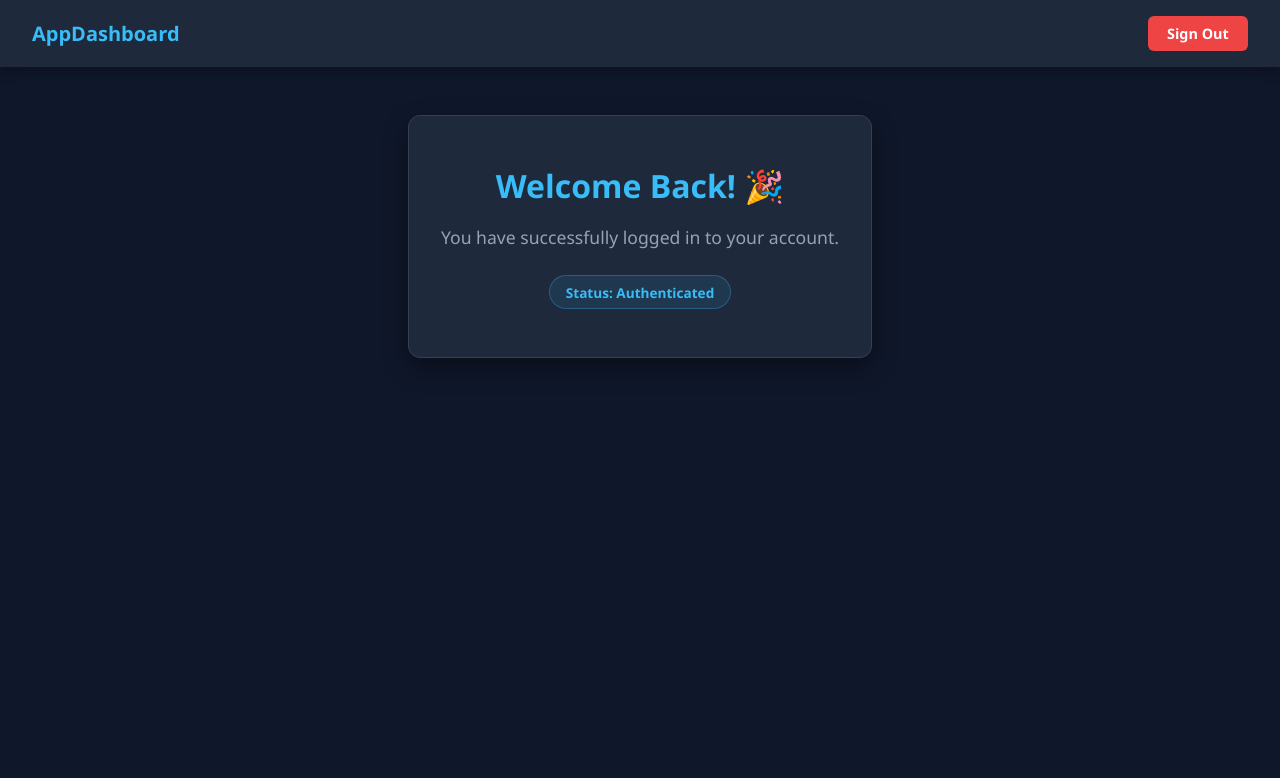
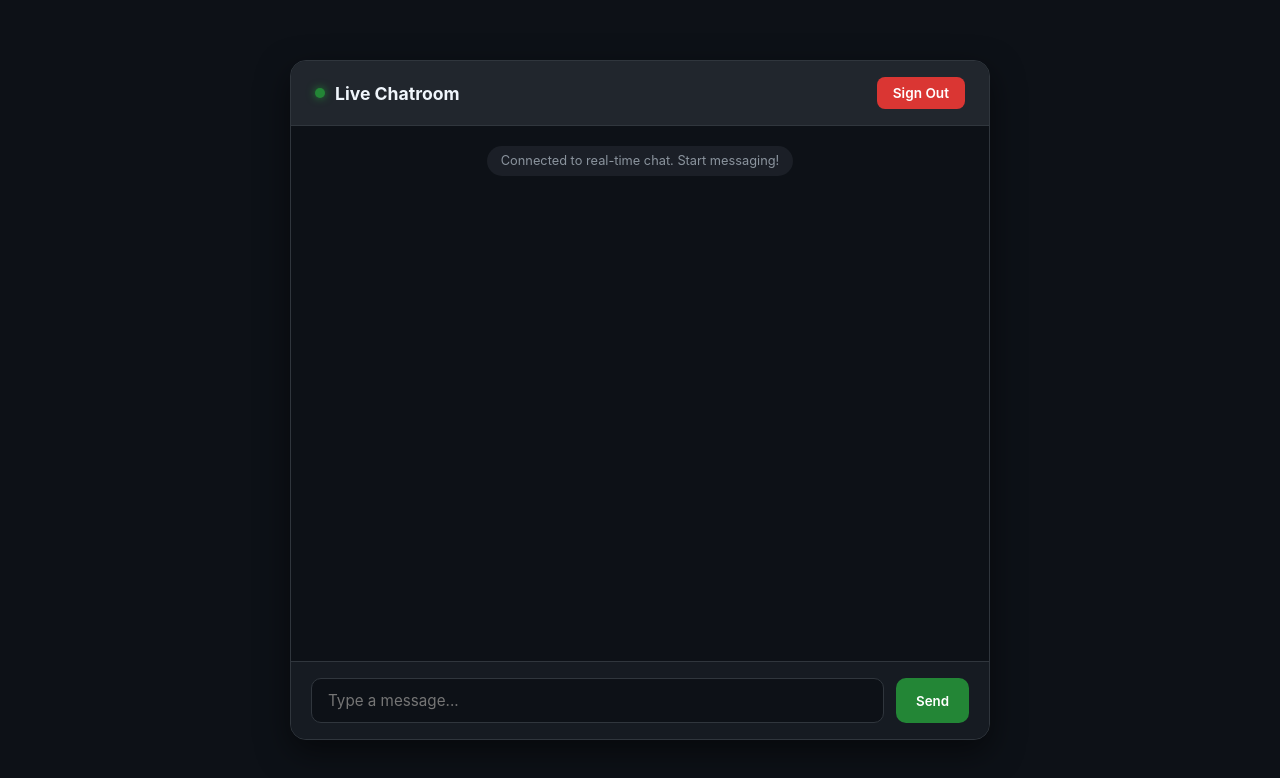
Before and after one commit to AxlY4/apparel-chat-app, a website: page public/main.html in a window 1280 px wide. Drawn offline with nearby package versions, Linux system fonts and the light colour scheme; no server answers.

Commit message:
Upgrade to real-time multi-user Socket.io chat with username bubbles

```diff
--- a/package.json
+++ b/package.json
@@ -3,7 +3,7 @@
   "version": "1.0.0",
   "description": "",
   "main": "index.js",
-"scripts": {
+  "scripts": {
     "start": "node index.js",
     "test": "echo \"Error: no test specified\" && exit 1"
   },
@@ -13,6 +13,7 @@
   "type": "module",
   "dependencies": {
     "body-parser": "^1.20.2",
-    "express": "^4.18.2"
+    "express": "^4.18.2",
+    "socket.io": "^4.8.4"
   }
 }
--- a/public/main.html
+++ b/public/main.html
@@ -1,118 +1,263 @@
 <!DOCTYPE html>
 <html lang="en">
 <head>
-  <meta charset="UTF-8">
-  <meta name="viewport" content="width=device-width, initial-scale=1.0">
-  <title>Dashboard</title>
+  <meta charset="UTF-8" />
+  <meta name="viewport" content="width=device-width, initial-scale=1.0" />
+  <title>Live Chat App</title>
   <style>
     * {
       box-sizing: border-box;
       margin: 0;
       padding: 0;
-      font-family: 'Segoe UI', Tahoma, Geneva, Verdana, sans-serif;
+      font-family: 'Inter', system-ui, -apple-system, BlinkMacSystemFont, sans-serif;
     }
 
     body {
-      background-color: #0f172a;
-      color: #f8fafc;
-      min-height: 100vh;
+      background-color: #0d1117;
+      color: #c9d1d9;
+      display: flex;
+      justify-content: center;
+      align-items: center;
+      height: 100vh;
+      padding: 20px;
+    }
+
+    /* Main Chat Container */
+    .chat-card {
+      width: 100%;
+      max-width: 700px;
+      height: 85vh;
+      background: #161b22;
+      border: 1px solid #30363d;
+      border-radius: 16px;
       display: flex;
       flex-direction: column;
+      box-shadow: 0 12px 32px rgba(0, 0, 0, 0.5);
+      overflow: hidden;
     }
 
-    /* Top Navigation Bar */
-    .navbar {
-      background-color: #1e293b;
-      padding: 1rem 2rem;
+    /* Header */
+    .chat-header {
+      padding: 16px 24px;
+      background: #21262d;
+      border-bottom: 1px solid #30363d;
       display: flex;
       justify-content: space-between;
       align-items: center;
-      box-shadow: 0 4px 12px rgba(0, 0, 0, 0.3);
     }
 
-    .brand {
-      font-size: 1.25rem;
-      font-weight: 700;
-      color: #38bdf8;
+    .chat-header h2 {
+      font-size: 1.1rem;
+      color: #f0f6fc;
+      display: flex;
+      align-items: center;
+      gap: 10px;
     }
 
-    .btn-logout {
-      background-color: #ef4444;
-      color: white;
+    .status-dot {
+      width: 10px;
+      height: 10px;
+      background-color: #238636;
+      border-radius: 50%;
+      display: inline-block;
+      box-shadow: 0 0 8px #238636;
+    }
+
+    .signout-btn {
+      background: #da3633;
+      color: #ffffff;
       border: none;
-      padding: 0.5rem 1.2rem;
-      border-radius: 6px;
-      font-size: 0.9rem;
+      padding: 8px 16px;
+      border-radius: 8px;
+      cursor: pointer;
+      font-weight: 600;
+      font-size: 0.85rem;
+      transition: background 0.2s ease;
+    }
+
+    .signout-btn:hover {
+      background: #b82a28;
+    }
+
+    /* Message Area */
+    .chat-body {
+      flex: 1;
+      padding: 20px;
+      overflow-y: auto;
+      display: flex;
+      flex-direction: column;
+      gap: 12px;
+      background: #0d1117;
+    }
+
+    .message {
+      max-width: 75%;
+      padding: 12px 16px;
+      border-radius: 14px;
+      font-size: 0.95rem;
+      line-height: 1.4;
+      word-wrap: break-word;
+      animation: fadeIn 0.15s ease-in-out;
+    }
+
+    /* System Notice */
+    .message.system {
+      align-self: center;
+      background: rgba(110, 118, 129, 0.15);
+      color: #8b949e;
+      font-size: 0.8rem;
+      border-radius: 20px;
+      padding: 6px 14px;
+    }
+
+    /* Sent Messages (My Messages) */
+    .message.sent {
+      align-self: flex-end;
+      background: #1f6feb;
+      color: #ffffff;
+      border-bottom-right-radius: 2px;
+    }
+
+    /* Received Messages (Friend's Messages) */
+    .message.received {
+      align-self: flex-start;
+      background: #21262d;
+      color: #f0f6fc;
+      border: 1px solid #30363d;
+      border-bottom-left-radius: 2px;
+    }
+
+    /* Input Footer */
+    .chat-footer {
+      padding: 16px 20px;
+      background: #161b22;
+      border-top: 1px solid #30363d;
+    }
+
+    .chat-form {
+      display: flex;
+      gap: 12px;
+    }
+
+    .chat-input {
+      flex: 1;
+      background: #0d1117;
+      border: 1px solid #30363d;
+      border-radius: 10px;
+      padding: 12px 16px;
+      color: #f0f6fc;
+      font-size: 0.95rem;
+      outline: none;
+      transition: border-color 0.2s ease;
+    }
+
+    .chat-input:focus {
+      border-color: #58a6ff;
+    }
+
+    .send-btn {
+      background: #238636;
+      color: #ffffff;
+      border: none;
+      padding: 12px 20px;
+      border-radius: 10px;
       font-weight: 600;
       cursor: pointer;
-      transition: background-color 0.2s;
-      text-decoration: none;
+      transition: background 0.2s ease;
     }
 
-    .btn-logout:hover {
-      background-color: #dc2626;
+    .send-btn:hover {
+      background: #2ea043;
     }
 
-    /* Main Dashboard Layout */
-    .container {
-      max-width: 800px;
-      margin: 3rem auto;
-      padding: 0 1.5rem;
-      text-align: center;
-      flex-grow: 1;
-    }
-
-    .welcome-card {
-      background-color: #1e293b;
-      padding: 3rem 2rem;
-      border-radius: 12px;
-      box-shadow: 0 10px 25px rgba(0, 0, 0, 0.4);
-      border: 1px solid #334155;
-    }
-
-    .welcome-card h1 {
-      color: #38bdf8;
-      font-size: 2rem;
-      margin-bottom: 1rem;
-    }
-
-    .welcome-card p {
-      color: #94a3b8;
-      font-size: 1.1rem;
-      line-height: 1.6;
-    }
-
-    .status-badge {
-      display: inline-block;
-      margin-top: 1.5rem;
-      background-color: rgba(56, 189, 248, 0.1);
-      color: #38bdf8;
-      padding: 0.4rem 1rem;
-      border-radius: 20px;
-      font-size: 0.85rem;
-      font-weight: 600;
-      border: 1px solid rgba(56, 189, 248, 0.3);
+    @keyframes fadeIn {
+      from { opacity: 0; transform: translateY(4px); }
+      to { opacity: 1; transform: translateY(0); }
     }
   </style>
 </head>
 <body>
 
-  <!-- Header / Navigation -->
-  <header class="navbar">
-    <div class="brand">AppDashboard</div>
-    <form action="/logout" method="POST" style="margin: 0;">
-      <button type="submit" class="btn-logout">Sign Out</button>
-    </form>
-  </header>
+  <div class="chat-card">
+    <!-- Header -->
+    <div class="chat-header">
+      <h2><span class="status-dot"></span> Live Chatroom</h2>
+      <form action="/logout" method="POST" style="margin: 0;">
+        <button type="submit" class="signout-btn">Sign Out</button>
+      </form>
+    </div>
 
-  <!-- Main Content Area -->
-  <main class="container">
-    <div class="welcome-card">
-      <h1>Welcome Back! 🎉</h1>
-      <p>You have successfully logged in to your account.</p>
-      <div class="status-badge">Status: Authenticated</div>
+    <!-- Message Display Container -->
+    <div class="chat-body" id="chatMessages">
+      <div class="message system">Connected to real-time chat. Start messaging!</div>
     </div>
-  </main>
 
+    <!-- Input Box -->
+    <div class="chat-footer">
+      <form id="chatForm" class="chat-form">
+        <input
+          type="text"
+          id="messageInput"
+          class="chat-input"
+          placeholder="Type a message..."
+          autocomplete="off"
+          required
+        />
+        <button type="submit" class="send-btn">Send</button>
+      </form>
+    </div>
+  </div>
+
+  <!-- Socket.io Library (Automatically provided by Express backend) -->
+  <script src="/socket.io/socket.io.js"></script>
+
+<script>
+  const socket = io();
+
+  const chatForm = document.getElementById('chatForm');
+  const messageInput = document.getElementById('messageInput');
+  const chatMessages = document.getElementById('chatMessages');
+
+  // Grab username from the URL query parameters (e.g., /main?username=John)
+  const urlParams = new URLSearchParams(window.location.search);
+  const username = urlParams.get('username') || 'Anonymous';
+
+  // 1. Handle sending a message
+  chatForm.addEventListener('submit', (e) => {
+    e.preventDefault();
+    const text = messageInput.value.trim();
+
+    if (text) {
+      // Emit both the text and the username
+      socket.emit('chat message', {
+        username: username,
+        text: text,
+        senderId: socket.id
+      });
+      messageInput.value = '';
+    }
+  });
+
+  // 2. Listen for incoming broadcasts from backend
+  socket.on('chat message', (data) => {
+    const msgDiv = document.createElement('div');
+
+    const text = typeof data === 'string' ? data : data.text;
+    const senderName = typeof data === 'object' ? data.username : 'Unknown';
+    const senderId = typeof data === 'object' ? data.senderId : null;
+
+    // Style bubble depending on whether it's yours or your friend's
+     if (senderId && senderId === socket.id) {
+      msgDiv.className = 'message sent';
+      msgDiv.innerHTML = `<span style="font-size: 0.7rem; opacity: 0.7; display: block; margin-bottom: 2px; font-weight: 400;">You</span>${text}`;
+    } else {
+      msgDiv.className = 'message received';
+      msgDiv.innerHTML = `<span style="font-size: 0.7rem; color: #8b949e; display: block; margin-bottom: 2px; font-weight: 400;">${senderName}</span>${text}`;
+    }
+
+    chatMessages.appendChild(msgDiv);
+    chatMessages.scrollTop = chatMessages.scrollHeight;
+  });
+</script>
 </body>
 </html>
```
Also changed, not shown: index.js (+19 -3 lines), 1 other file.
